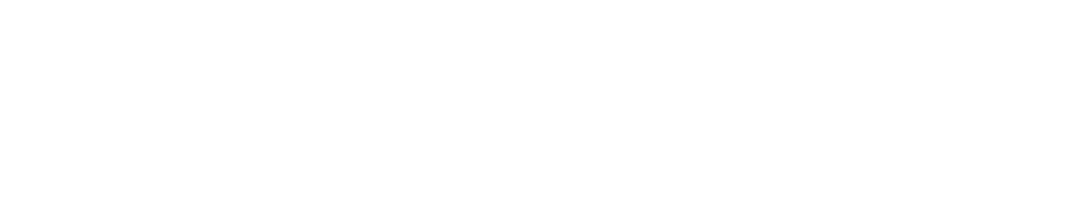
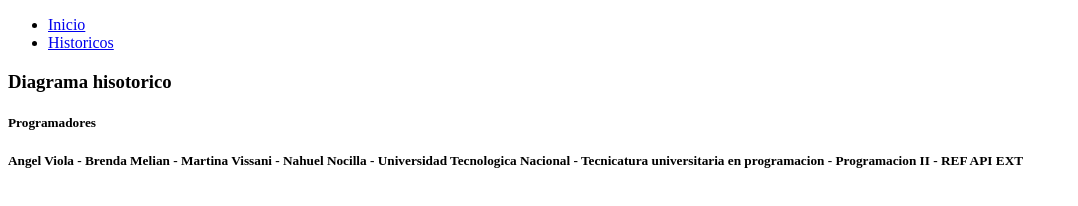
Before and after one commit to mvissani/Trabajo-Grupal-Programacion-II, a plain HTML site: page front/Historicos.html in a window 1280 px wide. Shown: the whole page, without its empty margins (0-1078 px from the left). Drawn offline with Linux system fonts and the light colour scheme.

Commit message:
empezando historico

```diff
--- a/front/Historicos.html
+++ b/front/Historicos.html
@@ -0,0 +1,30 @@
+<!DOCTYPE html>
+<html lang="es">
+
+<head>
+    <title>Cotizacion del mercado</title>
+    <style type="Untitled-2css;"></style>
+</head>
+<body>
+  <ul>
+    <li><a href="Index.html">Inicio</a></li>
+    <li><a href="Historicos.html">Historicos</a></li>
+  </ul>
+
+  <h3>Diagrama hisotorico</h3>
+</body>
+<footer>
+  <h5>Programadores</h5>
+  <h5>
+    Angel Viola -
+    Brenda Melian -
+    Martina Vissani -
+    Nahuel Nocilla -
+    Universidad Tecnologica Nacional -
+    Tecnicatura universitaria en programacion -
+    Programacion II -
+    REF API EXT
+  </h5>
+  <h5></h5>
+</footer>
+</html>
```
Also changed, not shown: front/Index.html (+1 -1 lines).
